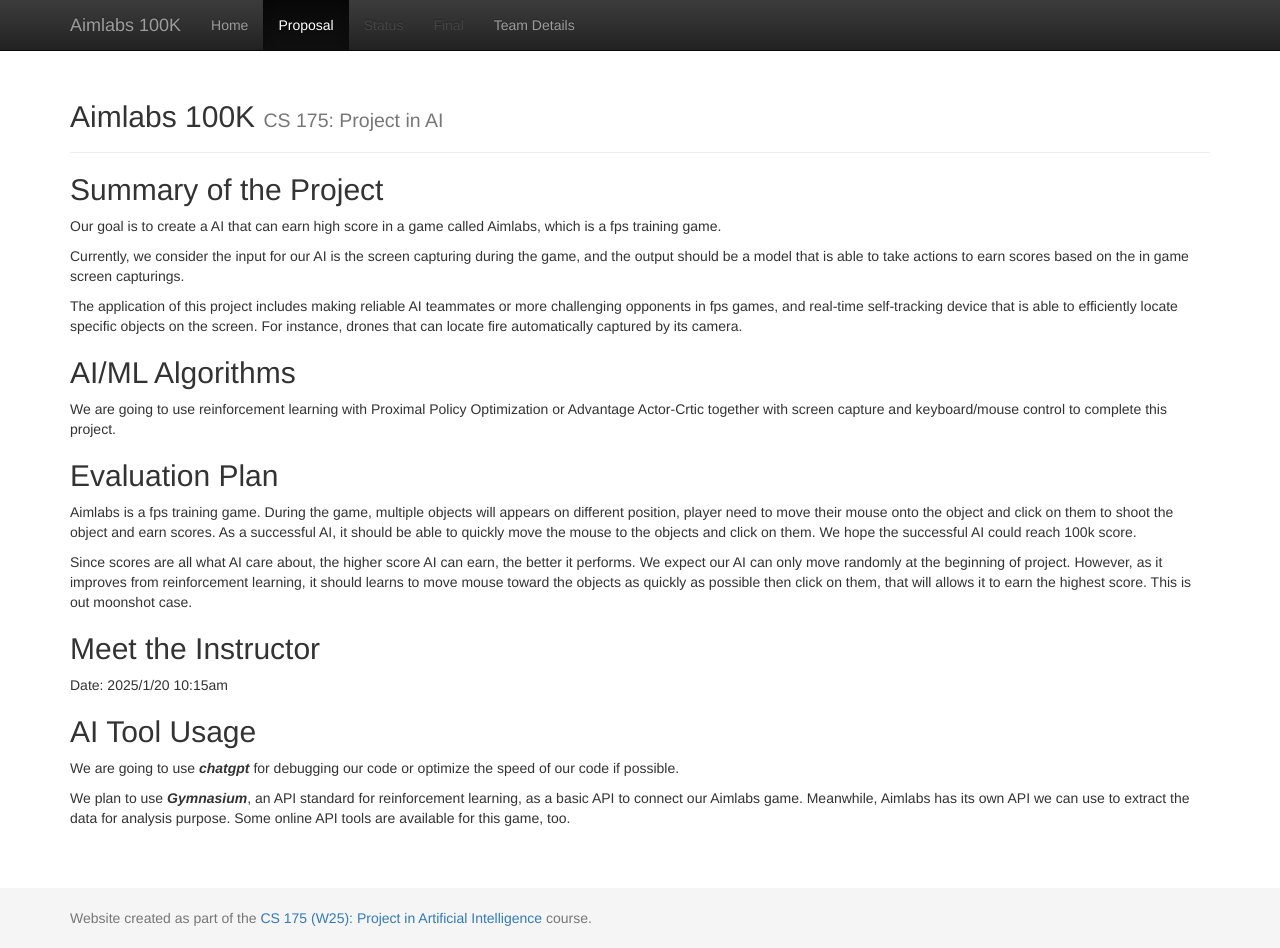
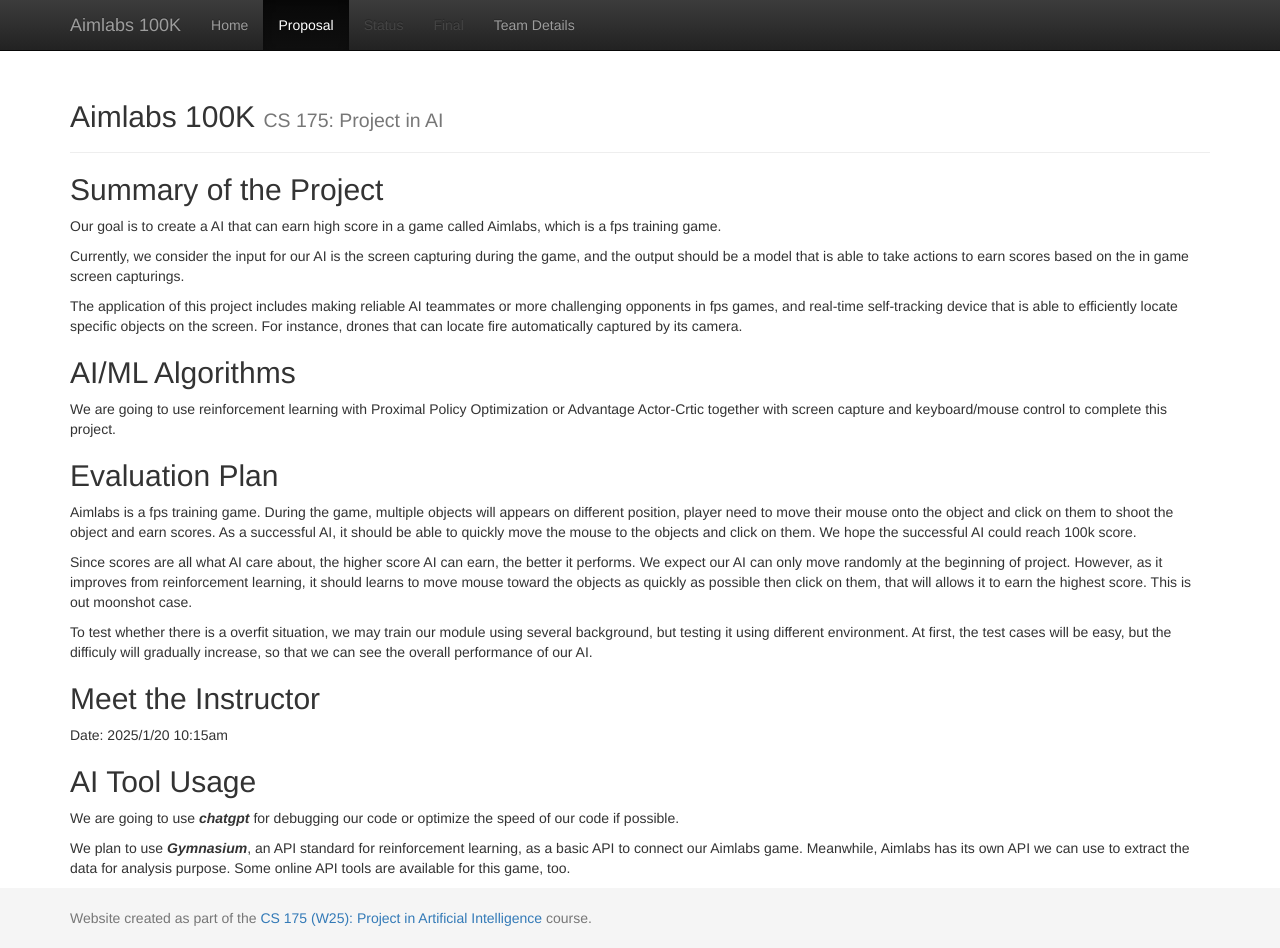
Before and after one commit to Mr-Lyson/Aimlabs_100K, a Jekyll site: the page built from docs/proposal.md, in a window 1280 px wide and 948 px high. Built offline with Jekyll 4.4.1, drawn with Linux system fonts in a browser that asks for light colours.

Commit message:
Update Evaluation plan in proposal.md

```diff
--- a/docs/proposal.md
+++ b/docs/proposal.md
@@ -18,6 +18,8 @@
 
 Since scores are all what AI care about, the higher score AI can earn, the better it performs. We expect our AI can only move randomly at the beginning of project. However, as it improves from reinforcement learning, it should learns to move mouse toward the objects as quickly as possible then click on them, that will allows it to earn the highest score. This is out moonshot case.
 
+To test whether there is a overfit situation, we may train our module using several background, but testing it using different environment. At first, the test cases will be easy, but the difficuly will gradually increase, so that we can see the overall performance of our AI.
+
 ## Meet the Instructor
 Date: 2025/1/20 10:15am
 
```
